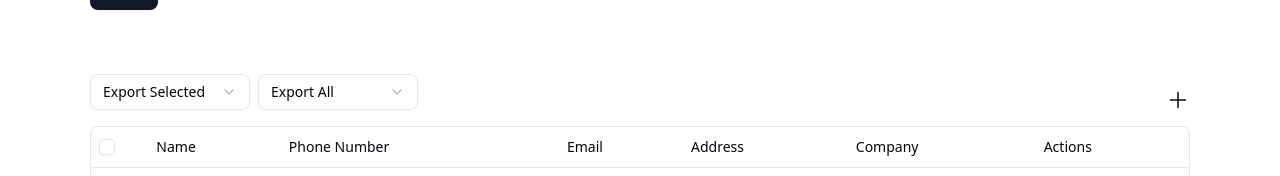
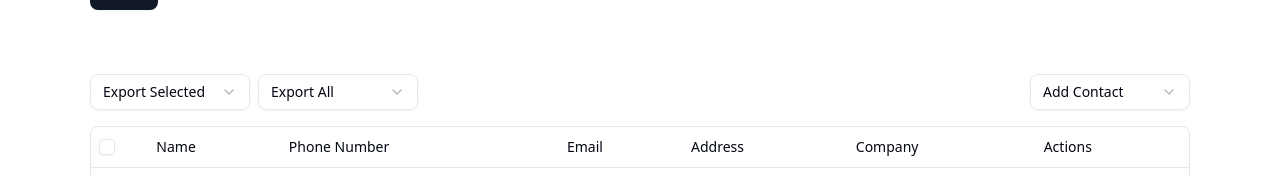
Before and after one commit to nmncode9/CMAPP, a React (Vite) app: page /contacts in a window 1280 px wide. Shown: the part 178-354 px from the top of the page. Built offline with nearby package versions, Linux system fonts and the light colour scheme.

Commit message:
style: add vertical scrollbar to contact popover

```diff
--- /dev/null
+++ b/src/components/AddContactSelect.jsx
@@ -0,0 +1,46 @@
+import { useContactsStore } from "@/stores/contactsStore";
+import {
+  Select,
+  SelectContent,
+  SelectItem,
+  SelectTrigger,
+  SelectValue,
+} from "./ui/select";
+import { useState } from "react";
+
+export default function AddContactSelect() {
+  const addNewContact = useContactsStore((s) => s.addNewContact);
+  const addRawFiles = useContactsStore((s) => s.addRawFiles);
+
+  const [selectedAction, setSelectedAction] = useState("Add Contact");
+
+  const handleSelect = (val) => {
+    if (val === "add") addNewContact();
+    if (val === "upload") {
+      const input = document.createElement("input");
+      input.type = "file";
+      input.multiple = true;
+      input.onchange = (e) => {
+        const files = e.target.files;
+        if (!files || files.length === 0) return;
+        addRawFiles(files);
+        // No navigate here, user is already on ContactsPage
+      };
+      input.click();
+    }
+    setSelectedAction("Add Contact"); // always reset label like ExportButtons
+  };
+
+  return (
+    <Select value={selectedAction} onValueChange={handleSelect}>
+      <SelectTrigger className="w-[160px]">
+        <SelectValue />
+      </SelectTrigger>
+      <SelectContent>
+        <SelectItem value="Add Contact">Add Contact</SelectItem>
+        <SelectItem value="add">Add Contact</SelectItem>
+        <SelectItem value="upload">Upload List</SelectItem>
+      </SelectContent>
+    </Select>
+  );
+}
--- a/src/components/ContactModal.jsx
+++ b/src/components/ContactModal.jsx
@@ -83,7 +83,7 @@ export default function ContactModal() {
 
   return (
     <Dialog open={isOpen} onOpenChange={closeModal}>
-      <DialogContent className="max-w-lg">
+      <DialogContent className="max-w-lg max-h-[91vh] overflow-y-auto">
         <DialogHeader>
           <DialogTitle>{isView ? "View Contact" : "Edit Contact"}</DialogTitle>
         </DialogHeader>
--- a/src/components/ContactsPage.jsx
+++ b/src/components/ContactsPage.jsx
@@ -4,6 +4,7 @@ import Filters from "./Filters";
 import ContactModal from "./ContactModal";
 import ExportButtons from "./ExportButtons";
 import { useContactsStore } from "@/stores/contactsStore";
+import AddContactSelect from "./AddContactSelect";
 
 export default function ContactsPage() {
 
@@ -18,14 +19,10 @@ export default function ContactsPage() {
       <Filters filters={filters} setFilters={setFilters} />
       <div className="flex justify-between">
         <ExportButtons table={tableInstance} />
-        <button onClick={addNewContact}>
-          <svg xmlns="http://www.w3.org/2000/svg" viewBox="0 0 24 24" fill="currentColor" className="size-6">
-            <path fillRule="evenodd" d="M12 3.75a.75.75 0 0 1 .75.75v6.75h6.75a.75.75 0 0 1 0 1.5h-6.75v6.75a.75.75 0 0 1-1.5 0v-6.75H4.5a.75.75 0 0 1 0-1.5h6.75V4.5a.75.75 0 0 1 .75-.75Z" clipRule="evenodd" />
-          </svg>
-        </button>
+        <AddContactSelect />
       </div>
       <DataTable filters={filters} setTableInstance={setTableInstance} />
-      <ContactModal />
+      <ContactModal className="h-[80vh] overflow-y-scroll"/>
     </main>
   );
 }
```
